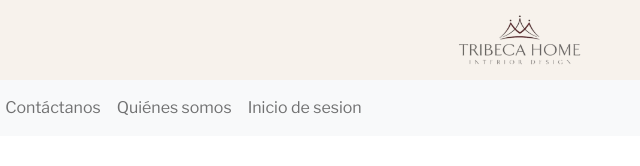
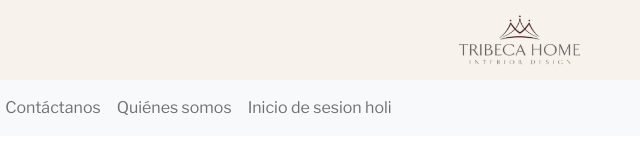
Before and after one commit to nataliagarnica9/tribeca, a website: page index.html in a window 1280 px wide. Shown: the full height of the page, 124-764 px from the left. Drawn offline with nearby package versions, Linux system fonts and the light colour scheme.

Commit message:
prueba commit

```diff
--- a/index.html
+++ b/index.html
@@ -47,7 +47,7 @@
             <a class="nav-link" href="#">Quiénes somos</a>
           </li>
           <li class="nav-item">
-            <a class="nav-link">Inicio de sesion</a>
+            <a class="nav-link">Inicio de sesion holi</a>
           </li>
         </ul>
         <form class="d-flex" role="search">
```
